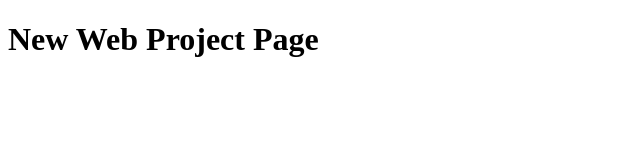
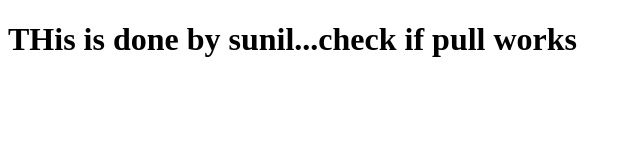
Before and after one commit to sunilchauhan89/EAuctionSem5, a plain HTML site: page index.html in a window 1280 px wide. Shown: the whole page, without its empty margins (0-640 px from the left). Drawn offline with Linux system fonts and the light colour scheme.

Commit message:
second commit, to check pull features

```diff
--- a/index.html
+++ b/index.html
@@ -6,6 +6,6 @@
         <title>New Web Project</title>
     </head>
     <body>
-        <h1>New Web Project Page</h1>
+        <h1>THis is done by sunil...check if pull works</h1>
     </body>
 </html>
```
